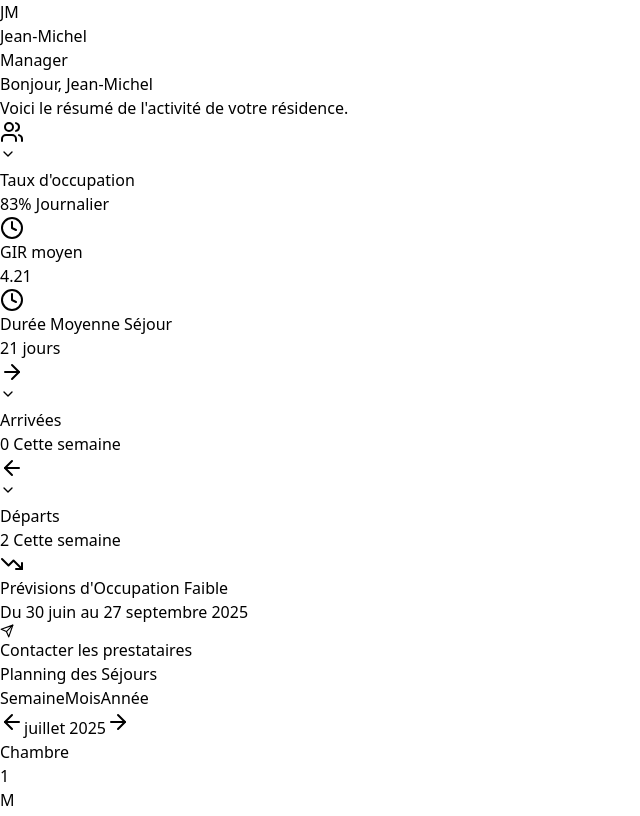
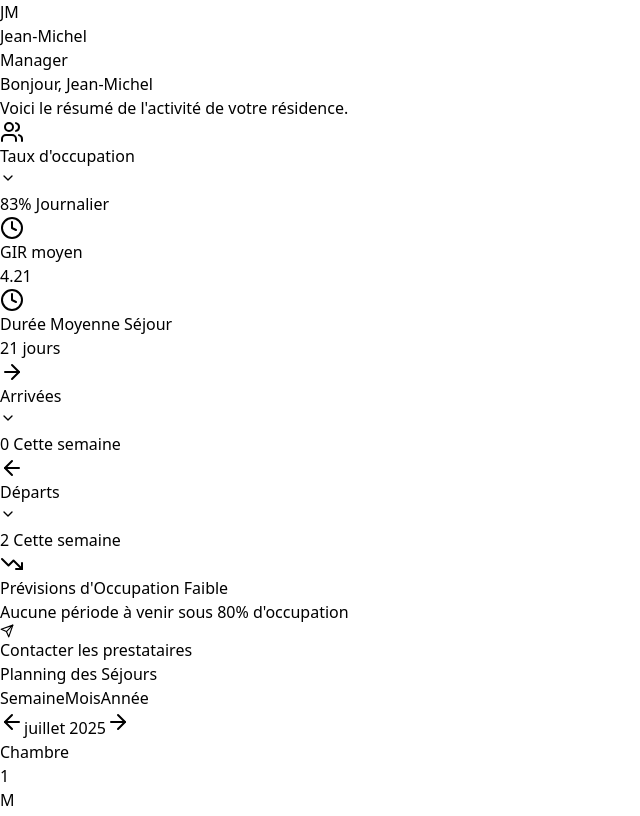
Before and after one commit to jthmssse/saisonnales-app-v2, a React (Vite) app: page / in a window 1280 px wide. Shown: the part 522-1338 px from the top of the page, without its empty margins (0-640 px from the left). Built offline with nearby package versions, Linux system fonts and the light colour scheme.

Commit message:
couleurs + TO

```diff
--- a/components/CommunicationsView.tsx
+++ b/components/CommunicationsView.tsx
@@ -25,7 +25,7 @@ const CommunicationsView: React.FC = () => {
             <div key={comm.id} className="bg-white rounded-lg shadow-sm border p-6 flex flex-col">
               <div className="flex items-center justify-between mb-3">
                 <h4 className="font-semibold text-gray-800">{comm.type}</h4>
-                <span className="text-xs text-blue-600 bg-blue-50 px-2 py-1 rounded-full font-medium">{comm.status}</span>
+                <span className="text-xs text-[#cc5500] bg-[#cc5500] bg-opacity-10 px-2 py-1 rounded-full font-medium">{comm.status}</span>
               </div>
               <p className="text-sm text-gray-600 mb-1"><span className="font-medium">Objet :</span> {comm.subject}</p>
               <p className="text-sm text-gray-600 mb-4 flex-grow">{comm.description}</p>
--- a/components/Dashboard.tsx
+++ b/components/Dashboard.tsx
@@ -87,6 +87,29 @@ const calculateArrivalsDepartures = (residents: Resident[]) => {
 export default function Dashboard({ onSelectResident, residents, planningData, search }: DashboardProps) {
   const { arrivals, departures } = React.useMemo(() => calculateArrivalsDepartures(residents), [residents]);
 
+  // Calcul de la période à venir où le taux d'occupation est < 80%
+  const today = new Date();
+  today.setHours(0, 0, 0, 0);
+  let lowStart: Date | null = null;
+  let lowEnd: Date | null = null;
+  let lastWasLow = false;
+  // planningData doit contenir des objets { date: string, occupancy: number }
+  if (Array.isArray(planningData)) {
+    for (let i = 0; i < planningData.length; i++) {
+      const d = new Date(planningData[i].date);
+      d.setHours(0, 0, 0, 0);
+      if (d < today) continue;
+      if (planningData[i].occupancy < 80) {
+        if (!lastWasLow) lowStart = d;
+        lowEnd = d;
+        lastWasLow = true;
+      } else {
+        if (lastWasLow) break;
+        lastWasLow = false;
+      }
+    }
+  }
+
   // Filtrage des résidents pour le planning si search fourni
   const filteredResidents = React.useMemo(() => {
     if (!search) return residents;
@@ -131,7 +154,13 @@ export default function Dashboard({ onSelectResident, residents, planningData, s
           <h2 className="text-base sm:text-lg font-semibold text-gray-800">Prévisions d'Occupation Faible</h2>
         </div>
         <div className="rounded-lg p-1 sm:p-2 flex flex-col">
-          <p className="font-semibold text-[#cc5500] text-sm sm:text-base">Du 30 juin au 27 septembre 2025</p>
+          {lowStart && lowEnd ? (
+            <p className="font-semibold text-[#cc5500] text-sm sm:text-base">
+              Du {lowStart.toLocaleDateString()} au {lowEnd.toLocaleDateString()}
+            </p>
+          ) : (
+            <p className="font-semibold text-gray-500 text-sm sm:text-base">Aucune période à venir sous 80% d'occupation</p>
+          )}
           <a href={`mailto:${PRESTATAIRES_EMAIL}?subject=Contact%20concernant%20le%20taux%20d'occupation%20faible`} className="mt-4 bg-[#cc5500] text-white px-3 py-1.5 sm:px-4 sm:py-2 rounded-lg hover:bg-[#e66600] text-xs sm:text-sm font-medium whitespace-nowrap flex items-center gap-2 transition-colors shadow-sm hover:shadow-md self-start">
             <Send size={14} className="sm:w-4 sm:h-4"/> Contacter les prestataires
           </a>
--- a/components/Header.tsx
+++ b/components/Header.tsx
@@ -31,7 +31,7 @@ const Header: React.FC<HeaderProps> = ({ onNewReservationClick, search, onSearch
             </button>
           </div>
         </div>
-        <div className="relative w-full xs:w-auto flex-grow max-w-full sm:max-w-sm md:max-w-md lg:max-w-lg xl:max-w-xl">
+        <div className="relative w-full xs:w-auto flex-grow max-w-full sm:max-w-sm md:max-w-md lg:max-w-lg xl:max-w-xl ml-0 xs:ml-4">
           <Search className="w-5 h-5 absolute left-3 top-1/2 transform -translate-y-1/2 text-gray-400 pointer-events-none" />
           <input
             type="text"
--- a/components/ResidentModal.tsx
+++ b/components/ResidentModal.tsx
@@ -163,7 +163,6 @@ const ResidentModal: React.FC<ResidentModalProps> = ({ resident, onClose, onUpda
                 onChange={handleBirthDateChange}
               />
               <div className="flex items-center gap-2 mt-1">
-                <span>{editBirthDate ? editBirthDate.split('-').reverse().join('/') : 'N/A'}</span>
                 {editBirthDate && (
                   <span className="text-xs text-gray-600">(Âge : {Math.floor((new Date().getTime() - new Date(editBirthDate).getTime()) / (1000 * 60 * 60 * 24 * 365.25))} ans)</span>
                 )}
--- a/components/StatCard.tsx
+++ b/components/StatCard.tsx
@@ -14,17 +14,13 @@ const StatCard: React.FC<StatCardProps> = ({ icon: Icon, title, content, color =
   const iconColor = colorClasses[color as keyof typeof colorClasses] || colorClasses.gray;
 
   return (
-    <div className="bg-white rounded-xl shadow-sm border p-5">
-        <div className="flex justify-between items-center mb-4">
-             <div className={`p-2 rounded-lg ${iconColor}`}>
-                <Icon className={`w-6 h-6`} />
-            </div>
-            {titleAction && <div>{titleAction}</div>}
-        </div>
-      <div>
-        <p className="text-sm text-gray-500 mb-1 font-medium">{title}</p>
-        {content}
+    <div className={`rounded-lg shadow-sm bg-white p-4 flex flex-col gap-2 border border-gray-100`}>
+      <div className="flex items-center gap-2">
+        {Icon && <Icon className="w-5 h-5 text-gray-400" />}
+        <span className="font-semibold text-gray-700 flex-1">{title}</span>
+        {titleAction}
       </div>
+      <div className={`text-2xl font-bold ${title.includes('Durée Moyenne') ? 'text-[#16a34a]' : color === 'green' ? 'text-[#16a34a]' : color === 'orange' ? 'text-orange-500' : color === 'emerald' ? 'text-emerald-500' : 'text-gray-700'}`}>{content}</div>
     </div>
   );
 };
--- a/components/StatusBadge.tsx
+++ b/components/StatusBadge.tsx
@@ -9,7 +9,7 @@ interface StatusBadgeProps {
 
 const StatusBadge: React.FC<StatusBadgeProps> = ({ isPositive, positiveText, negativeText, negativeColor = 'gray' }) => {
     const positiveClasses = 'text-green-600';
-    const negativeClasses = negativeColor === 'red' ? 'text-red-600' : 'text-gray-500';
+    const negativeClasses = negativeColor === 'red' ? 'text-[#cc5500]' : 'text-gray-500';
 
     return (
         <span className={`font-semibold ${isPositive ? positiveClasses : negativeClasses}`}>
```
